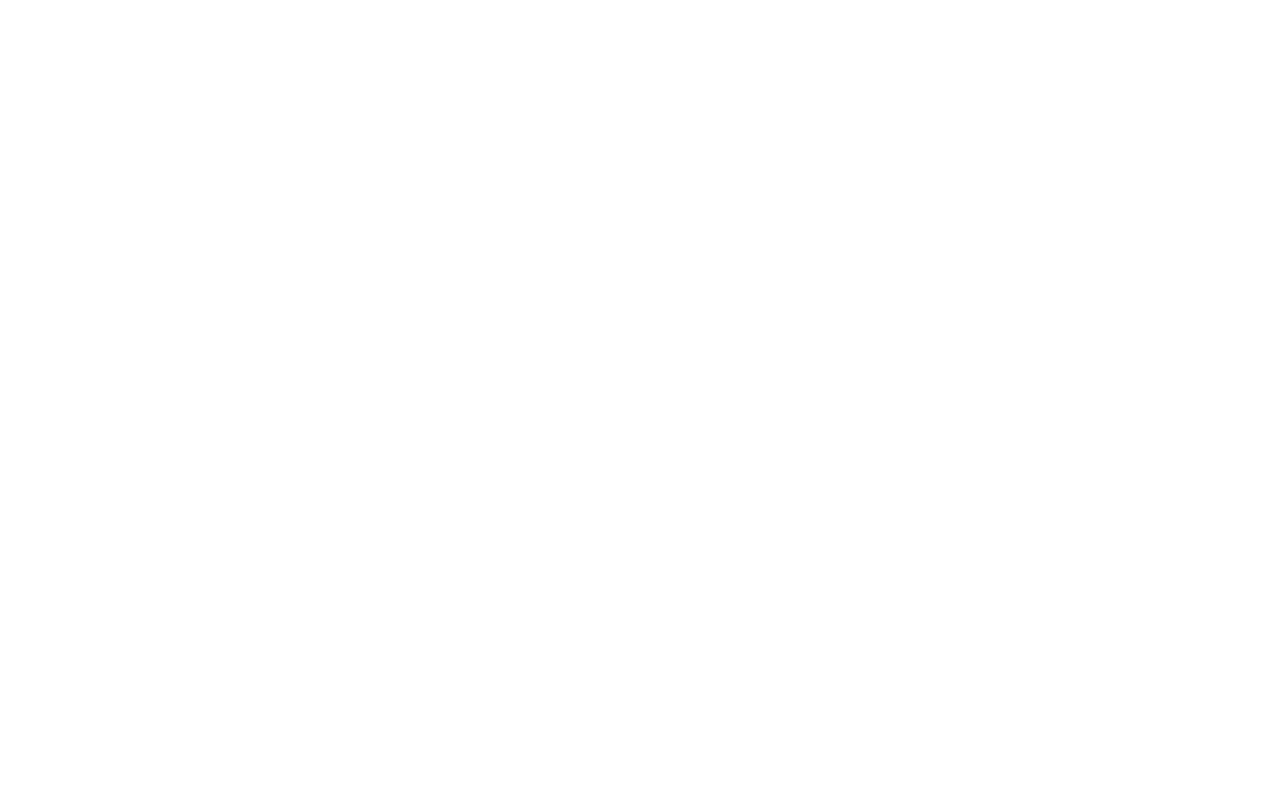
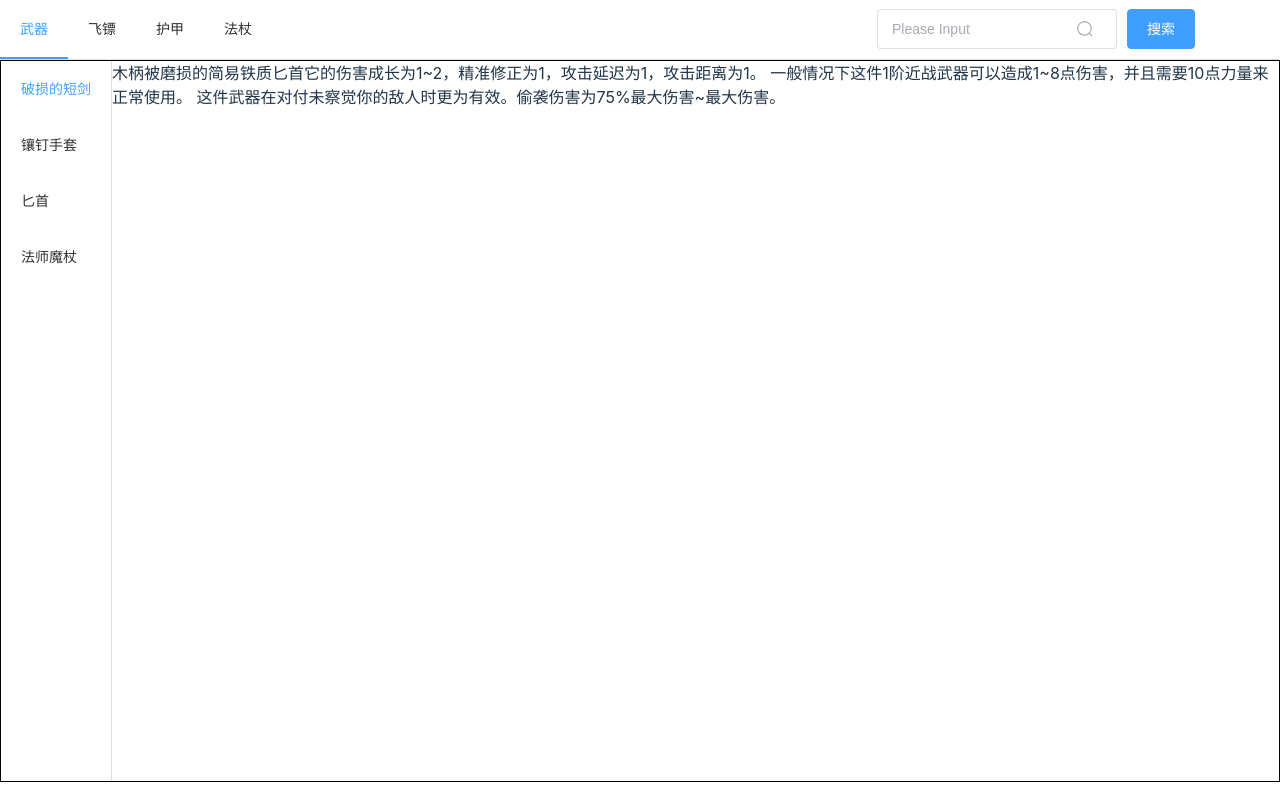
Before and after one commit to zgm2003/spd, a Vue app: page /weapon/Dagger in a window 1280 px wide. Before the commit this address had no page. Built offline with nearby package versions, Linux system fonts and the light colour scheme.

Commit message:
第三次武器提交

```diff
--- a/src/router.js
+++ b/src/router.js
@@ -29,6 +29,16 @@
                         name:'StuddedGloves',
                         component:()=>import('./views/weapon/StuddedGloves.vue')
                     },
+                    {
+                        path:'/weapon/Dagger',
+                        name:'DaggerView',
+                        component:()=>import('./views/weapon/DaggerView.vue')
+                    },
+                    {
+                        path:'/weapon/MageStaff',
+                        name:'MageStaff',
+                        component:()=>import('./views/weapon/MageStaff.vue')
+                    }
                 ]
             },
             {
--- a/src/views/HomeView.vue
+++ b/src/views/HomeView.vue
@@ -10,7 +10,7 @@
       <el-menu-item :index="item.index" v-for="(item,index) in MenuItem" :key="index" @click="$router.push(item.path)">{{item.name}}</el-menu-item>
 
       <div class="flex-grow" />
-      <el-menu-item index="8" >
+      <el-menu-item index="100" >
         <el-input
             v-model="input1"
             style="width: 240px"
--- a/src/views/WeaponView.vue
+++ b/src/views/WeaponView.vue
@@ -28,7 +28,10 @@
     return {
       MenuItem: [
         {index:'1',name:'破损的短剑',path:'/weapon/WornShortsword'},
-        {index:'2',name:'镶钉手套',path:'/weapon/StuddedGloves'}
+        {index:'2',name:'镶钉手套',path:'/weapon/StuddedGloves'},
+        {index:'3',name:'匕首',path:'/weapon/Dagger'},
+        {index:'4',name: '法师魔杖',path:'/weapon/MageStaff'},
+
       ]
     }
   }
--- /dev/null
+++ b/src/views/weapon/DaggerView.vue
@@ -0,0 +1,21 @@
+<template>
+  木柄被磨损的简易铁质匕首它的伤害成长为1~2，精准修正为1，攻击延迟为1，攻击距离为1。
+  一般情况下这件1阶近战武器可以造成1~8点伤害，并且需要10点力量来正常使用。
+  这件武器在对付未察觉你的敌人时更为有效。偷袭伤害为75%最大伤害~最大伤害。
+</template>
+
+<script>
+export default {
+  name:'DaggerView',
+  data() {
+    return {
+
+    }
+  }
+}
+
+</script>
+
+<style scoped>
+
+</style>
--- /dev/null
+++ b/src/views/weapon/MageStaff.vue
@@ -0,0 +1,19 @@
+<template>
+  这支魔杖是件独一无二的魔法武器，由法师亲自雕琢而成。它不天然具备魔力，而是需要将另一支法杖的魔力灌注其中，藉此来获得新的力量。
+  一般情况下这件1阶近战武器可以造成1~8点伤害，并且需要10点力量来正常使用。
+</template>
+
+<script>
+export default {
+  name:'MageStaff',
+  data(){
+    return{
+
+    }
+  }
+}
+</script>
+
+<style scoped>
+
+</style>
--- a/src/views/weapon/StuddedGloves.vue
+++ b/src/views/weapon/StuddedGloves.vue
@@ -1,5 +1,7 @@
 <template>
-手套
+  这双镶钉手套没有多少防护作用但能在勉强当作武器使用的同时腾出双手。它的伤害成长为1~1，精准修正为1，攻击延迟为05，攻击距离为1。
+  一般情况下这件1阶近战武器可以造成1~6点伤害，并且需要10点力量来正常使用。
+  这是一套非常快的武器。
 </template>
 
 <script>
--- a/src/views/weapon/WornShortsword.vue
+++ b/src/views/weapon/WornShortsword.vue
@@ -1,7 +1,8 @@
 
 
 <template>
-破损的短剑
+  一把十分短的剑，在大量使用后有一定的磨损。它比正常情况的短剑更轻，也更弱。它的伤害成长为1~2，精准修正为1，攻击延迟为1，攻击距离为1。
+  般情况下这件1阶近战武器可以造成1~10点伤害，并且需要10点力量来正常使用。
 </template>
 <script>
 export default {
```
